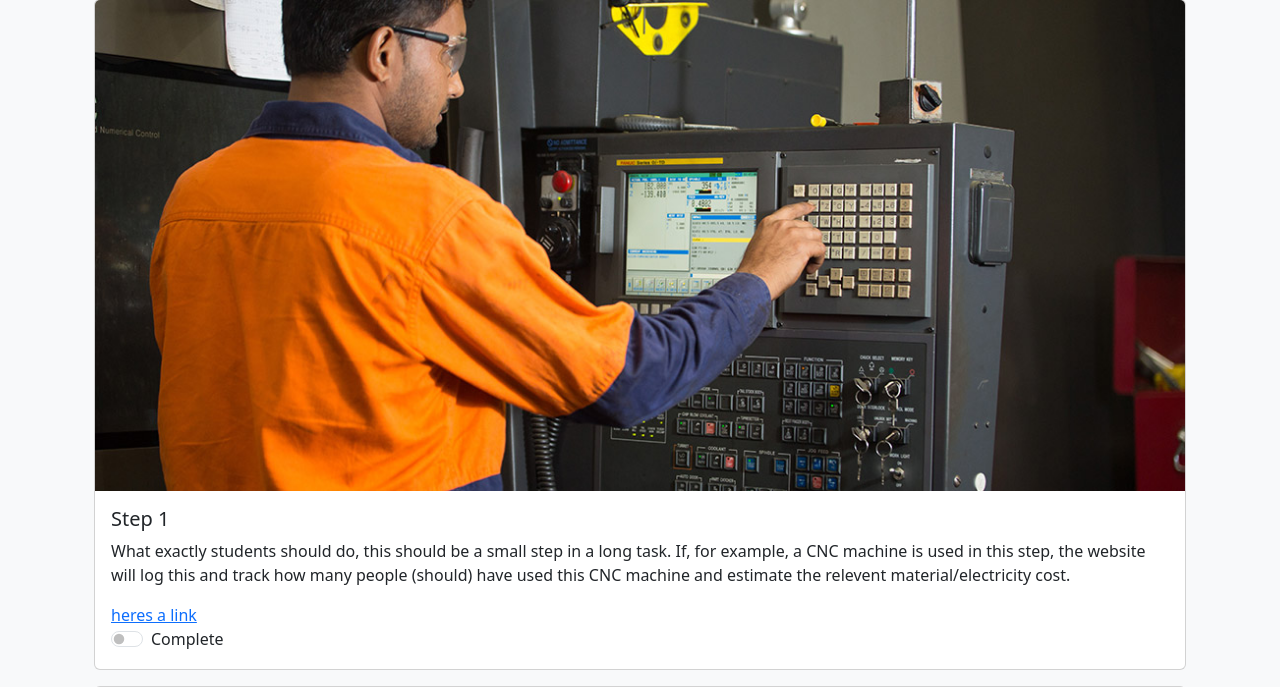
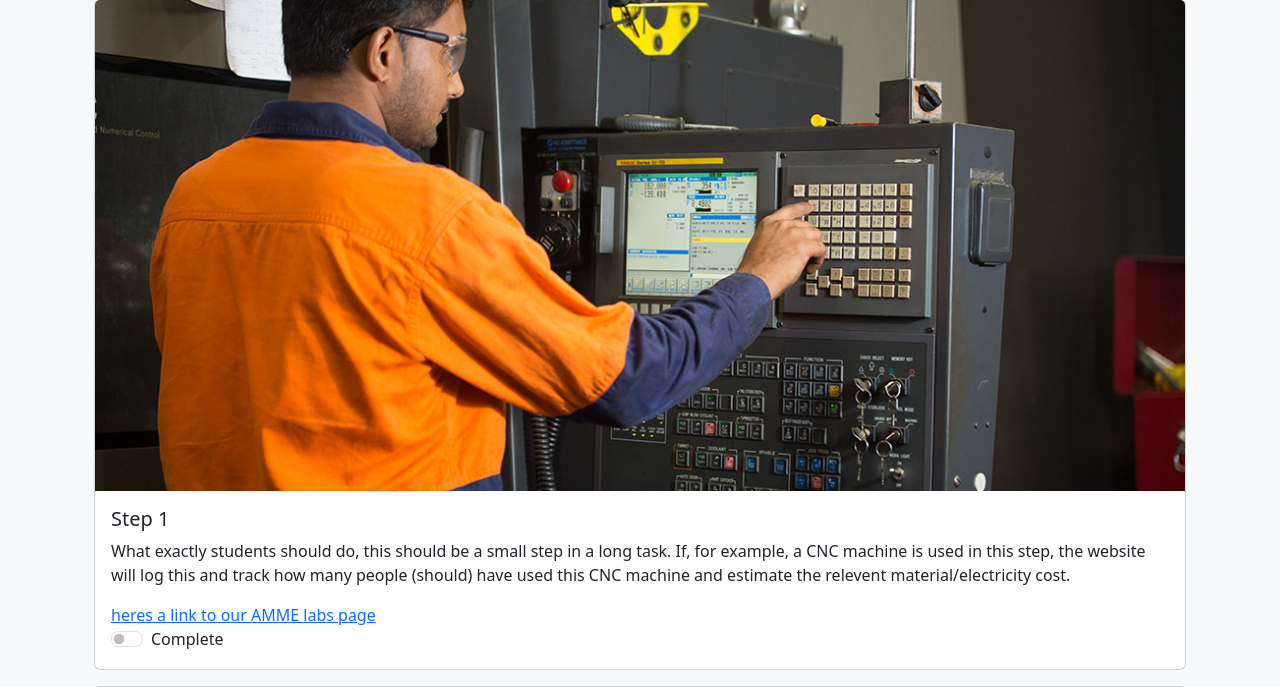
Before and after one commit to Kev1nX/Suslab, a Flask app: page /task1 in a window 1280 px wide. Shown: the part 230-917 px from the top of the page. Run offline with Flask 3, Linux system fonts and the light colour scheme; some libraries are stand-ins or nearby versions.

Commit message:
student page

```diff
--- a/templates/task1.html
+++ b/templates/task1.html
@@ -13,7 +13,7 @@
                 <p class="card-text">What exactly students should do, this should be a small step in a long task. If, for example, a CNC machine is used in this step, the website
                     will log this and track how many people (should) have used this CNC machine and estimate the relevent material/electricity cost.
                 </p>
-                <a href="https://ammelabs.org"> heres a link</a>
+                <a href="https://ammelabs.org"> heres a link to our AMME labs page</a>
                 <div class="form-check form-switch">
                     <input class="form-check-input" type="checkbox" id="task1Toggle" onclick="">
                     <label class="form-check-label" for="task1Toggle">Complete</label>
```
